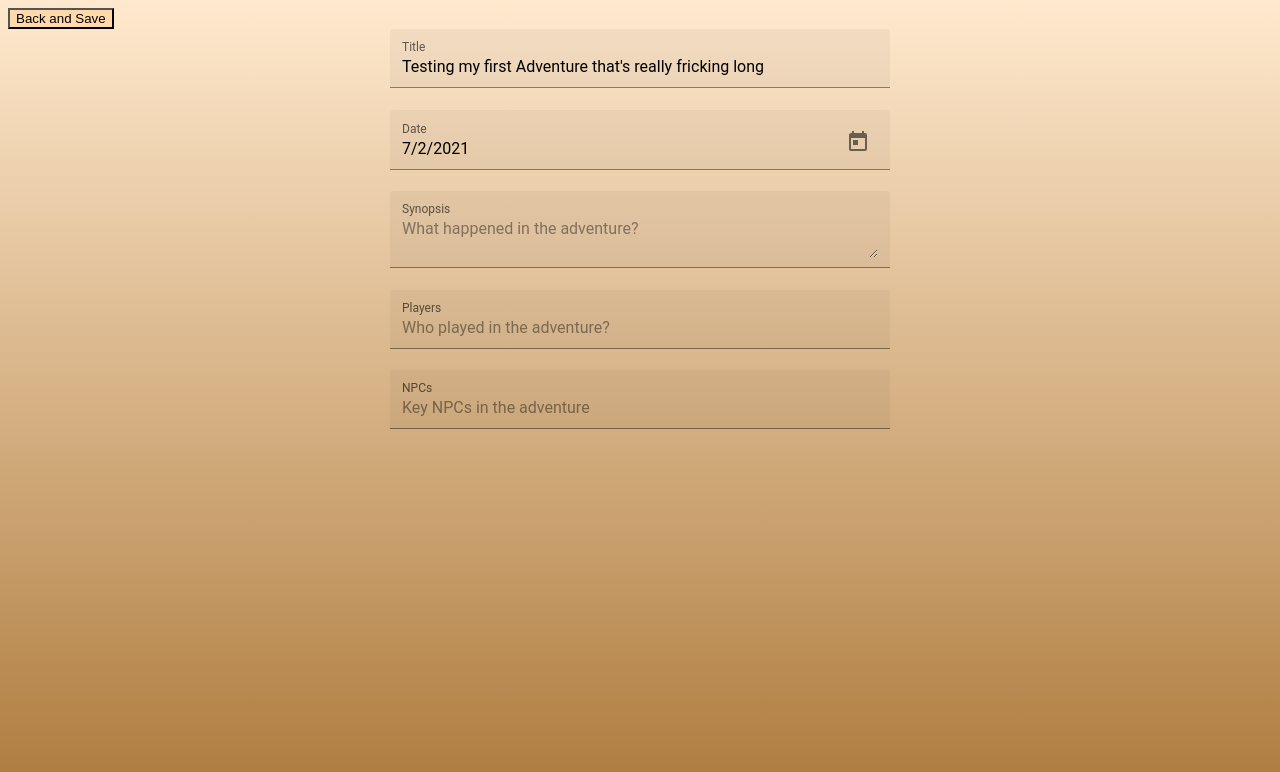
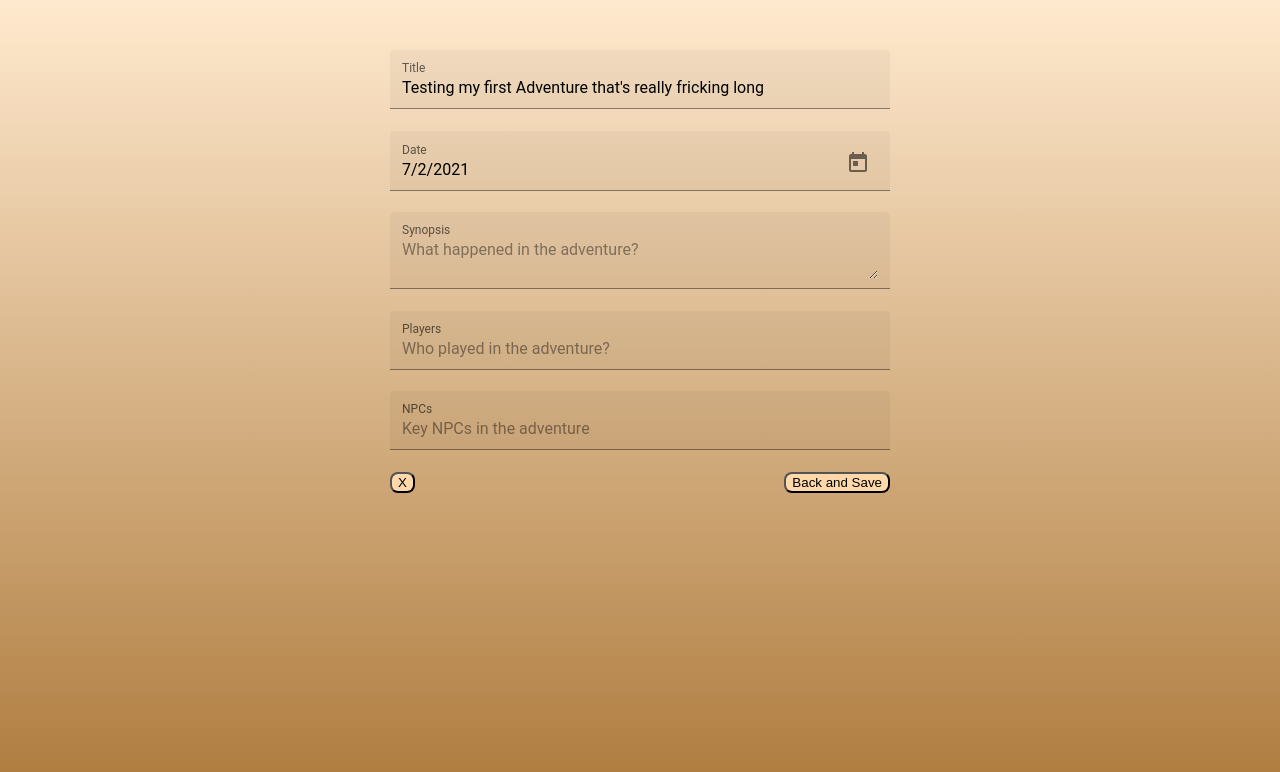
Before and after one commit to JosieBigler/adventure-tracker, an Angular app: page /adventure/1 in a window 1280 px wide. Shown: the top 772 px of the page. Built offline with nearby package versions, Linux system fonts and the light colour scheme.

Commit message:
Some more styling updates

```diff
--- a/src/app/adventure-service.ts
+++ b/src/app/adventure-service.ts
@@ -41,4 +41,11 @@ export class AdventureService {
         this.adventures[index] = adventure;
       }
     }
+
+    deleteAdventure(adventure: Adventure) {
+      let index = this.adventures.findIndex(adv => adv.id == adventure.id);
+      if(index > -1){
+        this.adventures.splice(index, 1);
+      }
+    }
   }
--- a/src/app/adventure/adventure-detail.component.css
+++ b/src/app/adventure/adventure-detail.component.css
@@ -1,8 +1,11 @@
+.container {
+  margin-top: 50px;
+}
+
 .form-container {
   min-width: 150px;
   max-width: 500px;
   width: 100%;
-
   margin: auto;
 }
 
@@ -10,6 +13,15 @@
   width: 100%;
 }
 
-button {
-  margin: auto !important;
+.move-right {
+  float: right;
 }
+
+.move-left {
+  float: left;
+}
+
+.danger {
+  color: white;
+  background-color: brown;
+}
--- a/src/app/adventure/adventure-detail.component.html
+++ b/src/app/adventure/adventure-detail.component.html
@@ -1,5 +1,4 @@
 <div class="container">
-    <button routerLink="" ng-click="saveAdventure()">Back and Save</button>
     <div class="form-container">
         <mat-form-field floatLabel="always" class="form-full-width">
             <mat-label>Title</mat-label>
@@ -27,6 +26,11 @@
             <mat-label>NPCs</mat-label>
             <input matInput  class="example-right-align" placeholder="Key NPCs in the adventure">
         </mat-form-field>
+
+        <div>
+            <button class="move-left" routerLink="" (click)="deleteAdventure()">X</button>
+            <button class="move-right" routerLink="" (click)="saveAdventure()" >Back and Save</button>
+        </div>
     </div>
 
 </div>
--- a/src/app/adventure/adventure-detail.component.ts
+++ b/src/app/adventure/adventure-detail.component.ts
@@ -19,6 +19,11 @@ ngOnInit() {
   };
 
   saveAdventure(){
+      console.log("does this trigger?");
       this.adventureService.updateAdventure(this.adventure);
   }
+
+  deleteAdventure(){
+      this.adventureService.deleteAdventure(this.adventure);
+  }
 }
--- a/src/app/adventure/adventure-dialog.component.html
+++ b/src/app/adventure/adventure-dialog.component.html
@@ -14,6 +14,6 @@
   </div>
   <div mat-dialog-actions>
     <button mat-button (click)="onNoClick()">No Thanks</button>
-    <button mat-button [mat-dialog-close]="data" cdkFocusInitial>Ok</button>
+    <button mat-button [mat-dialog-close]="data" cdkFocusInitial style="margin-left:125px;">Ok</button>
   </div>
 </div>
--- a/src/styles.css
+++ b/src/styles.css
@@ -1,14 +1,8 @@
 /* You can add global styles to this file, and also import other style files */
 html {
-  /* background-image: url("./assets/parchment.jpg"); */
   background-color: #ffe9ce;
   background-image: linear-gradient(#ffe9ce, #ad7a3c);
-  /* background-image: linear-gradient(rgb(238, 229, 146),
-    rgba(241, 144, 79, 0.493)
-  ); */
-
   height: 100%;
-  /* font-family: "Lucida Handwriting"; */
 }
 
 mat-dialog-container {
@@ -21,4 +15,7 @@ mat-calendar {
 
 button {
   background-color: #ffd9aa;
+  border-color: black;
+
+  border-radius: 8px;
 }
```
